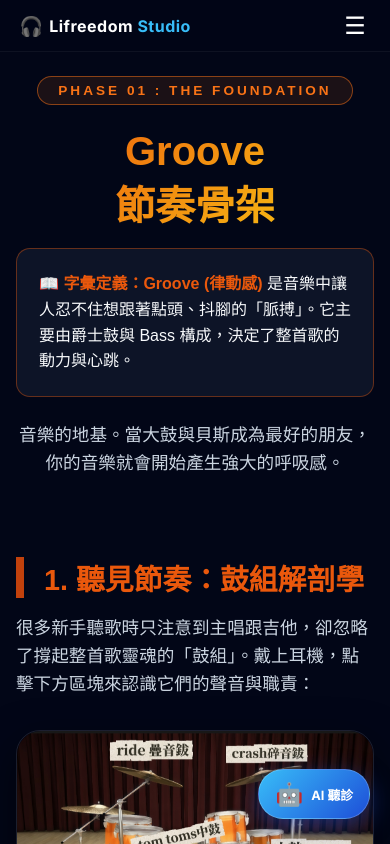
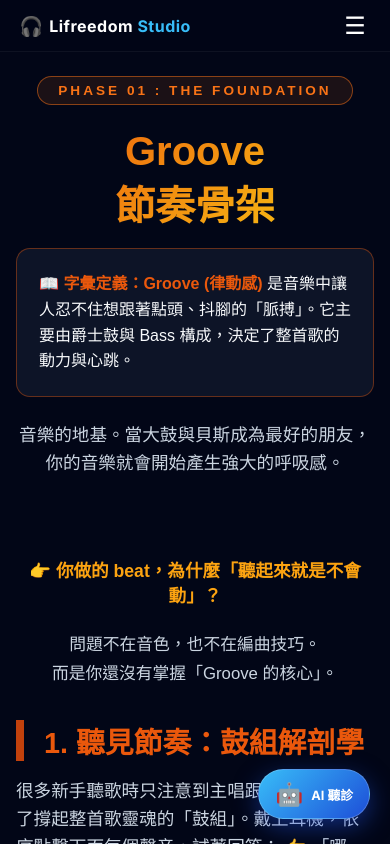
Before and after one commit to lifreedomstudio/lifreedom-studio, a Next.js app: page /courses/arrangement/groove-training in a window 390 px wide. Shown: the top 844 px of the page. Built offline with nearby package versions, Linux system fonts and the light colour scheme.

Commit message:
Fix all mobile layouts and font sizes

```diff
--- a/src/app/courses/arrangement/groove-training/page.tsx
+++ b/src/app/courses/arrangement/groove-training/page.tsx
@@ -240,6 +240,26 @@ export default function GrooveTraining() {
                         音樂的地基。當大鼓與貝斯成為最好的朋友，你的音樂就會開始產生強大的呼吸感。
                     </p>
                 </header>
+                <p style={{
+                    color: '#fca311',
+                    fontSize: isMobile ? '1.1rem' : '1.3rem',
+                    fontWeight: 'bold',
+                    marginBottom: '1.5rem',
+                    textAlign: 'center'
+                }}>
+                    👉 你做的 beat，為什麼「聽起來就是不會動」？
+                </p>
+                <p style={{
+                    color: '#cbd5e1',
+                    fontSize: '1.05rem',
+                    maxWidth: '700px',
+                    margin: '0 auto 2rem auto',
+                    textAlign: 'center',
+                    lineHeight: '1.7'
+                }}>
+                    問題不在音色，也不在編曲技巧。<br />
+                    而是你還沒有掌握「Groove 的核心」。
+                </p>
 
                 {/* 1. 鼓組解剖學 */}
                 <section style={{ marginBottom: '6rem' }}>
@@ -247,7 +267,9 @@ export default function GrooveTraining() {
                         1. 聽見節奏：鼓組解剖學
                     </h2>
                     <p style={{ color: '#cbd5e1', fontSize: '1.1rem', marginBottom: '2rem', lineHeight: '1.6' }}>
-                        很多新手聽歌時只注意到主唱跟吉他，卻忽略了撐起整首歌靈魂的「鼓組」。戴上耳機，點擊下方區塊來認識它們的聲音與職責：
+                        很多新手聽歌時只注意到主唱跟吉他，卻忽略了撐起整首歌靈魂的「鼓組」。戴上耳機，依序點擊下面每個聲音，試著回答：
+
+                        👉 「哪一個在負責節奏？哪一個在製造能量？」
                     </p>
 
                     <FullDrumKitVisual isMobile={isMobile} />
@@ -287,7 +309,7 @@ export default function GrooveTraining() {
                         2. 注入靈魂：MIDI 的「人味」
                     </h3>
                     <p style={{ color: '#cbd5e1', fontSize: '1.1rem', lineHeight: '1.8', marginBottom: '2rem' }}>
-                        在軟體中編輯鼓組 MIDI 時，最忌諱的就是將所有音符 100% 貼齊在網格線上。真實世界的樂手是不完美的，正是這些微小的瑕疵創造了律動。
+                        在軟體中編輯鼓組 MIDI 時，最忌諱的就是將所有音符 100% 貼齊在網格線上。真實世界的樂手是不完美的，正是這些微小的瑕疵創造了律動。👉 這就是為什麼你做的鼓「永遠像 demo」。
                     </p>
 
                     {/* 視覺化對比區塊 */}
@@ -402,7 +424,12 @@ export default function GrooveTraining() {
 
                     <AudioComparer
                         title="🎧 聽覺試煉：感受 Lock-in 的魔力"
-                        description="點擊播放，並切換兩個版本。注意聽底下那個低沉的推動力，有沒有覺得「完美鎖定」的版本聽起來比較有彈性、比較爽？"
+                        description="切換兩個版本，注意聽：
+
+👉 大鼓和貝斯「有沒有同時出現」
+👉 低頻是「一坨」還是「有彈性」
+
+當你聽懂這個差別，你就跨過 80% 新手了。"
                         badSrc="/audio/kick-bass-bad.mp3"
                         goodSrc="/audio/kick-bass-good.mp3"
                         isMobile={isMobile}
```
Also changed, not shown: src/app/courses/arrangement/intro/page.tsx (+6 -5 lines).
